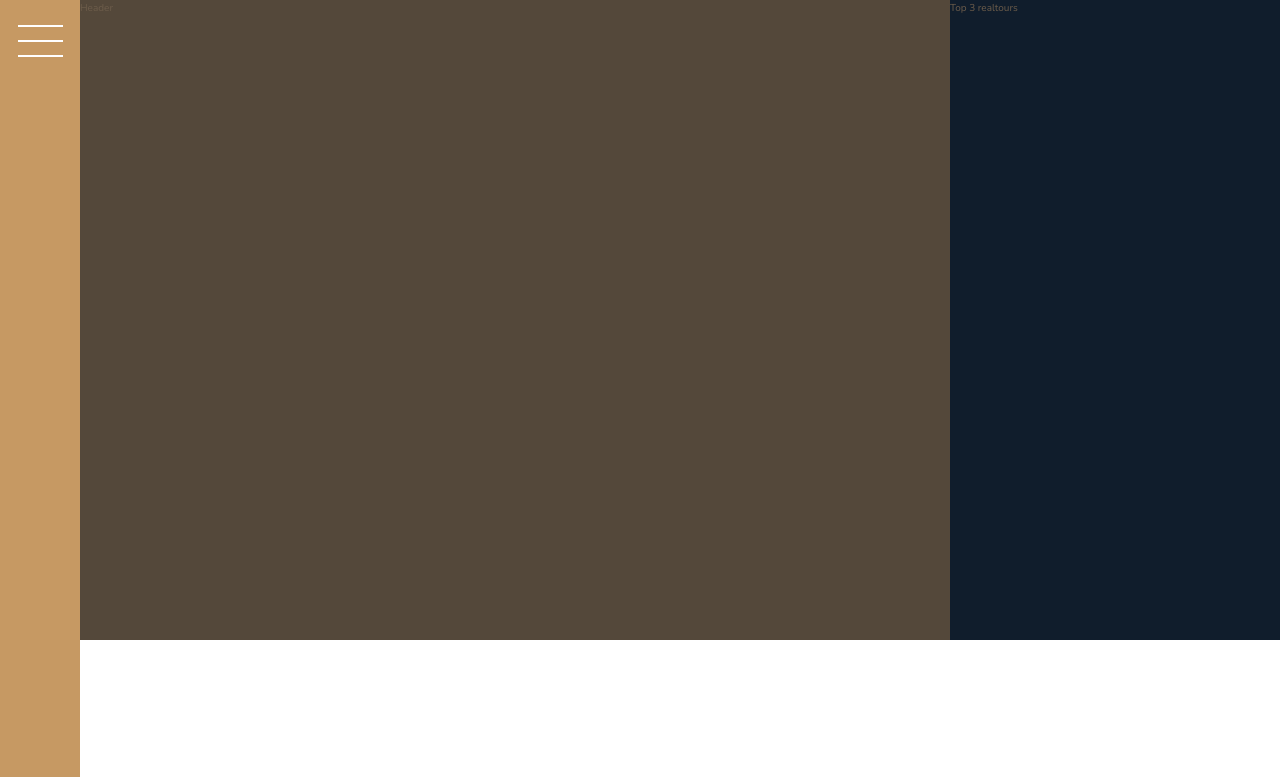
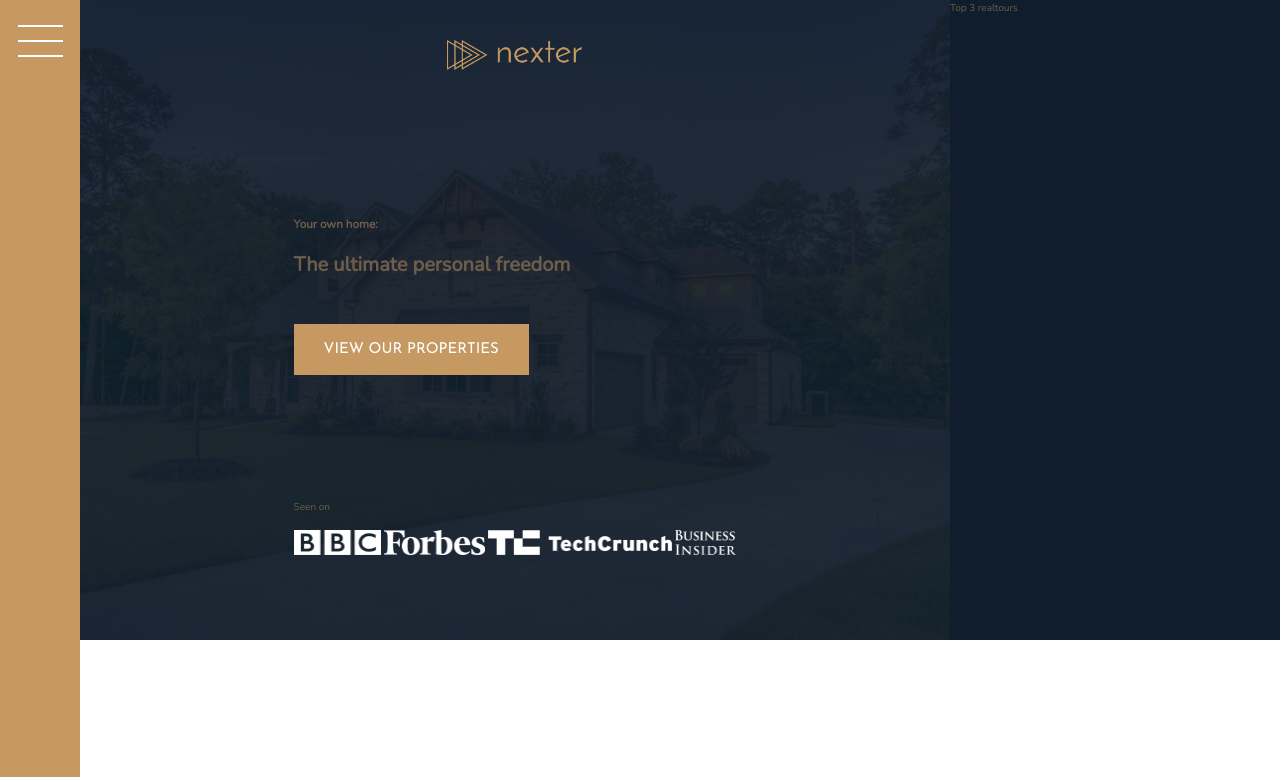
Before and after one commit to goran-nedelkovski/Nexter, a website: page index.html in a window 1280 px wide. Shown: the top 777 px of the page. Drawn offline with nearby package versions, Linux system fonts and the light colour scheme.

Commit message:
[lecture 118]-Building the Header(Part 1) [ grid-template-rows: 1fr min-content 6rem 1fr;// 1fr for the logo-row and for the button-row(ocupied all available space and push other elements in the bottom) // the entire row is 80vh and also the header will have 80vh;grid-template-columns: max-content;//to avoid that big space on the right side, we reduce the column size(width) to be according to the max-content(max content width);]

```diff
--- a/index.html
+++ b/index.html
@@ -19,7 +19,17 @@
         </div>
 
         <header class="header">
-            Header
+            <img src="img/logo.png" alt="nexter logo" class="header__logo">
+            <h3 class="heading-3">Your own home:</h3>
+            <h1 class="heading-1">The ultimate personal freedom</h1>
+            <button class="btn header__btn">View our properties</button>
+            <div class="header__seenon-text">Seen on</div>
+            <div class="header__seenon-logos">
+                <img src="img/logo-bbc.png" alt="seen on logo 1">
+                <img src="img/logo-forbes.png" alt="seen on logo 2">
+                <img src="img/logo-techcrunch.png" alt="seen on logo 3">
+                <img src="img/logo-bi.png" alt="seen on logo 4">
+            </div>
         </header>
 
         <div class="realtours">
@@ -294,6 +304,7 @@
         </section>
 
         <section class="gallery">
+            <!--emmet shortend=> (figure.gallery__item.gallery__item--$>img.gallery__img[src="img/gal-$.jpeg"][alt="gallery image $])*14 -->
             <figure class="gallery__item gallery__item--1">
                 <img src="img/gal-1.jpeg" alt="gallery image 1" class="gallery__img">
             </figure>
--- a/sass/_header.scss
+++ b/sass/_header.scss
@@ -1,4 +1,33 @@
 .header {
     background-color: $color-grey-dark-1;
     grid-column: full-start / col-end 6;
+    background-image: linear-gradient(rgba($color-secondary, .93),rgba($color-secondary, .93)), url(../img/hero.jpeg); //to make the backgr0img darker (or Overlay) we use the old trick with linear-gradient(color, color); the second img url(../img/)->must go one level up t.e. out of the compiled css folder (to the initial project) and from there we go to the img folder
+    background-size: cover;       // or 100% (cover) to fill all header container
+    background-position: center;
+    padding: 8rem;
+    padding-top: 4rem;
+
+    display: grid;
+    grid-template-rows: 1fr min-content 6rem 1fr;        // the entire row is 80vh and also the header will have 80vh
+    grid-template-columns: max-content;                  // to avoid that big space on the right side, we reduce the column size(width) to be according to the max-content.
+    grid-row-gap: 1.5rem;
+    justify-content: center;
+    &__logo {
+        height: 3rem;
+        justify-self: center;
+    }
+    &__btn {
+        align-self: start;
+        justify-self: start;
+    }
+    &__seenon-text {
+
+    }
+    &__seenon-logos {
+
+        img {
+            height: 2.5rem;
+
+        }
+    }
 }
--- a/sass/_typography.scss
+++ b/sass/_typography.scss
@@ -4,6 +4,9 @@
 }
 .heading-h1 {
     @extend %heading;
+    font-size: 4.5rem;
+    color: #fff;
+    line-height: 1;         //when we have 2 lines of this text, then we don't want that space between the lines
 }
 .heading-h2 {
     @extend %heading;
```
Also changed, not shown: css/style.css.
